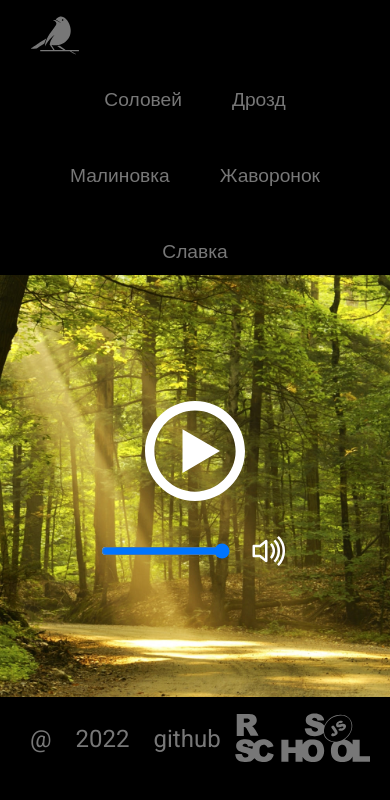
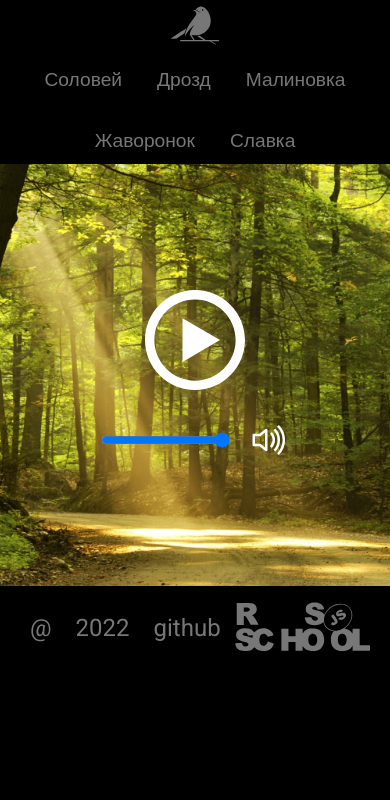
Before and after one commit to Ismoil6ek/eco-sounds, a plain HTML site: page index.html in a window 390 px wide. Drawn offline with nearby package versions, Linux system fonts and the light colour scheme.

Commit message:
feat: fix some bugs

```diff
--- a/style.css
+++ b/style.css
@@ -241,10 +241,10 @@ footer {
 
 @media only screen and (max-width: 618px) {
     .firstlogo {
-        margin: 0 auto;
+        margin: 0 auto !important;
     }
     .secondlogo {
-        margin: 0 auto;
+        margin: 0 auto !important;
     }
     .nav-item {
         margin: 10px;
@@ -252,4 +252,7 @@ footer {
     .main-wrapper {
         height: 50vh;
     }
+    .navigation {
+        gap: 15px;
+    }
 }
```
